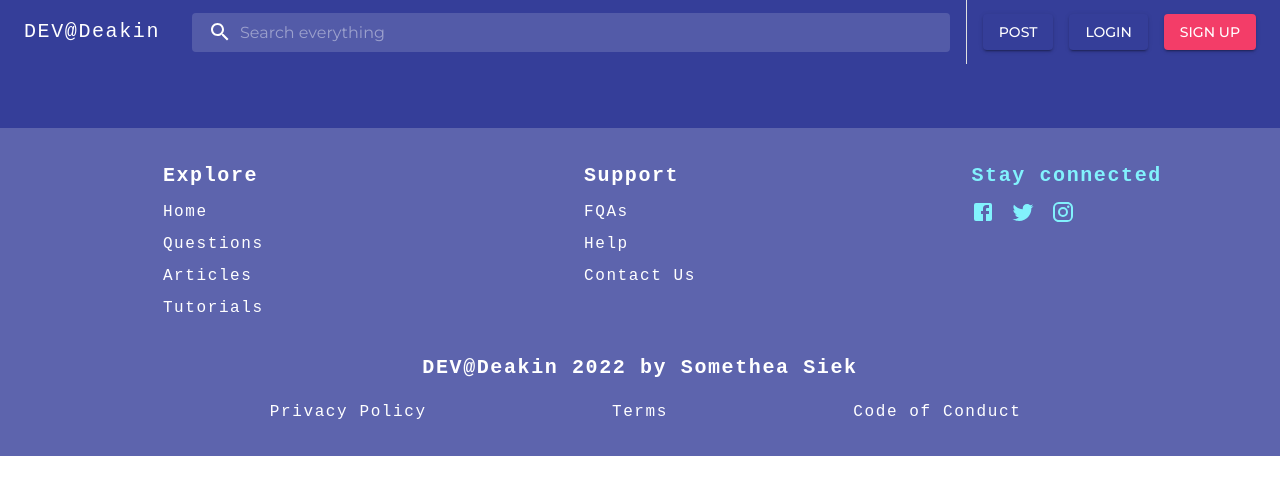
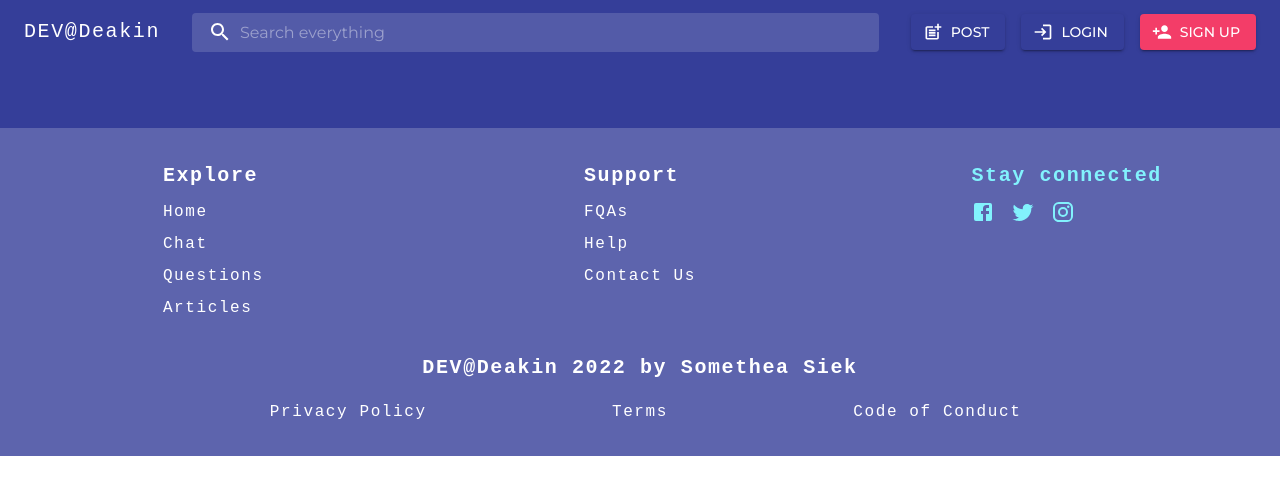
Before and after one commit to sometheasiekswx/devdeakin-react, a React (Create React App) app: page /questions/1 in a window 1280 px wide. Shown: the top 494 px of the page. Built offline with nearby package versions, Linux system fonts and the light colour scheme; no server answers; the database is empty.

Commit message:
Update header and footer

```diff
--- a/src/components/Footer.js
+++ b/src/components/Footer.js
@@ -15,9 +15,9 @@ const data = [
         href: '/explore',
         items: [
             {title: 'Home', href: '/'},
+            {title: 'Chat', href: '/chat'},
             {title: 'Questions', href: '/questions'},
             {title: 'Articles', href: '/articles'},
-            {title: 'Tutorials', href: '/tutorials'},
         ]
     },
     {
--- a/src/components/Header.js
+++ b/src/components/Header.js
@@ -22,6 +22,7 @@ import { alpha, styled } from '@mui/material/styles'
 import SearchIcon from '@mui/icons-material/Search'
 import Stack from '@mui/material/Stack'
 import Divider from '@mui/material/Divider'
+import { Login, Logout, MessageOutlined, PersonAdd, PostAdd } from '@mui/icons-material'
 
 
 const Search = styled('div')(({theme}) => ({
@@ -51,17 +52,12 @@ const StyledInputBase = styled(InputBase)(({theme}) => ({
         paddingLeft: `calc(1em + ${theme.spacing(4)})`,
         transition: theme.transitions.create('width'),
         width: '100%',
-        // [theme.breakpoints.up('sm')]: {
-        //     width: '12ch', '&:focus': {
-        //         width: '20ch',
-        //     },
-        // },
     },
 }))
 
 
 const Header = () => {
-    const user = useFirebaseAuth();
+    const user = useFirebaseAuth()
     const [error, setError] = useState('')
     const [success, setSuccess] = useState('')
     const navigate = useNavigate()
@@ -123,24 +119,38 @@ const Header = () => {
                                 }}
                             >
                                 {(user !== null && user !== undefined) &&
-                                    <MenuItem onClick={() => handleCloseNavMenu('/profile')}>
+                                    <MenuItem onClick={() => handleCloseNavMenu('/chat')} sx={{m: 1}}>
                                         <img src={user.photoURL}
-                                             style={{height: 36, marginRight: 12}}
+                                             style={{height: 36, marginRight: 14}}
+                                             loading={'lazy'}
                                         />
                                         <Typography textAlign='center'>{user.displayName}</Typography>
                                     </MenuItem>
                                 }
-                                <MenuItem onClick={() => handleCloseNavMenu('/post')}>
+                                {(user !== null && user !== undefined) &&
+                                    <Divider/>
+                                }
+                                {(user !== null && user !== undefined) &&
+                                    <MenuItem onClick={() => handleCloseNavMenu('/chat')} sx={{m: 1}}>
+                                        <MessageOutlined fontSize={'large'} sx={{mr: 2}}/>
+                                        <Typography textAlign='center'>Chat</Typography>
+                                    </MenuItem>
+                                }
+                                <MenuItem onClick={() => handleCloseNavMenu('/post')} sx={{m: 1}}>
+                                    <PostAdd fontSize={'large'} sx={{mr: 2}}/>
                                     <Typography textAlign='center'>Post</Typography>
                                 </MenuItem>
 
+
                                 {(user === null || user === undefined) &&
-                                    <MenuItem onClick={() => handleCloseNavMenu('/login')}>
+                                    <MenuItem onClick={() => handleCloseNavMenu('/login')} sx={{m: 1}}>
+                                        <Login fontSize={'large'} sx={{mr: 2}}/>
                                         <Typography textAlign='center'>Login</Typography>
                                     </MenuItem>
                                 }
                                 {(user === null || user === undefined) &&
-                                    <MenuItem onClick={() => handleCloseNavMenu('/signup')}>
+                                    <MenuItem onClick={() => handleCloseNavMenu('/signup')} sx={{m: 1}}>
+                                        <PersonAdd fontSize={'large'} sx={{mr: 2}}/>
                                         <Typography textAlign='center'>Sign up</Typography>
                                     </MenuItem>
                                 }
@@ -155,7 +165,9 @@ const Header = () => {
                                         }).catch((error) => {
                                             setError(error.toString())
                                         })}
+                                        sx={{m: 1}}
                                     >
+                                        <Logout fontSize={'large'} sx={{mr: 2}}/>
                                         <Typography textAlign='center'>Logout</Typography>
                                     </MenuItem>
                                 }
@@ -172,7 +184,7 @@ const Header = () => {
                         </Search>
                         <Box sx={{flexGrow: 0, display: {xs: 'none', md: 'flex'}}}>
                             {(user !== null && user !== undefined) && <>
-                                <Link to={'/profile'}
+                                <Link to={'/chat'}
                                       style={{
                                           marginLeft: 2,
                                           alignItems: 'center',
@@ -181,24 +193,38 @@ const Header = () => {
                                       }}>
                                     <img src={user.photoURL}
                                          style={{height: 36}}
+                                         loading={'lazy'}
                                     />
                                 </Link>
 
                                 <Button
-                                    onClick={() => navigate('/profile')}
+                                    onClick={() => navigate('/chat')}
                                     sx={{mr: 2, color: 'white', display: 'block', whiteSpace: 'nowrap'}}
                                 >
                                     {user.displayName}
                                 </Button>
                             </>}
                         </Box>
-                        <Divider orientation='vertical' flexItem
-                                 sx={{backgroundColor: 'white', display: {xs: 'none', md: 'flex'}}}/>
+                        {(user !== null && user !== undefined) &&
+                            <Divider orientation='vertical' flexItem
+                                     sx={{backgroundColor: 'white', display: {xs: 'none', md: 'flex'}}}/>
+                        }
                         <Box sx={{flexGrow: 0, display: {xs: 'none', md: 'flex'}}}>
+                            {(user !== null && user !== undefined) &&
+                                <Button
+                                    onClick={() => navigate('/chat')}
+                                    sx={{ml: 2, color: 'white', whiteSpace: 'nowrap'}}
+                                    variant={'contained'}
+                                    startIcon={<MessageOutlined/>}
+                                >
+                                    Chat
+                                </Button>
+                            }
                             <Button
                                 onClick={() => navigate('/post')}
-                                sx={{ml: 2, color: 'white', display: 'block'}}
+                                sx={{ml: 2, color: 'white',}}
                                 variant={'contained'}
+                                startIcon={<PostAdd/>}
                             >
                                 Post
                             </Button>
@@ -206,16 +232,18 @@ const Header = () => {
                                 <>
                                     <Button
                                         onClick={() => navigate('/login')}
-                                        sx={{ml: 2, color: 'white', display: 'block'}}
+                                        sx={{ml: 2, color: 'white',}}
                                         variant={'contained'}
+                                        startIcon={<Login/>}
                                     >
                                         Login
                                     </Button>
                                     <Button
                                         onClick={() => navigate('/signup')}
-                                        sx={{ml: 2, color: 'white', display: 'block', whiteSpace: 'nowrap'}}
+                                        sx={{ml: 2, color: 'white', whiteSpace: 'nowrap'}}
                                         variant={'contained'}
                                         color={'secondary'}
+                                        startIcon={<PersonAdd/>}
                                     >
                                         Sign up
                                     </Button>
@@ -232,7 +260,8 @@ const Header = () => {
                                 })}
                                 variant={'contained'}
                                 color={'secondary'}
-                                sx={{ml: 2, color: 'white', display: 'block'}}
+                                sx={{ml: 2, color: 'white',}}
+                                startIcon={<Logout/>}
                             >
                                 Logout
                             </Button>}
```
